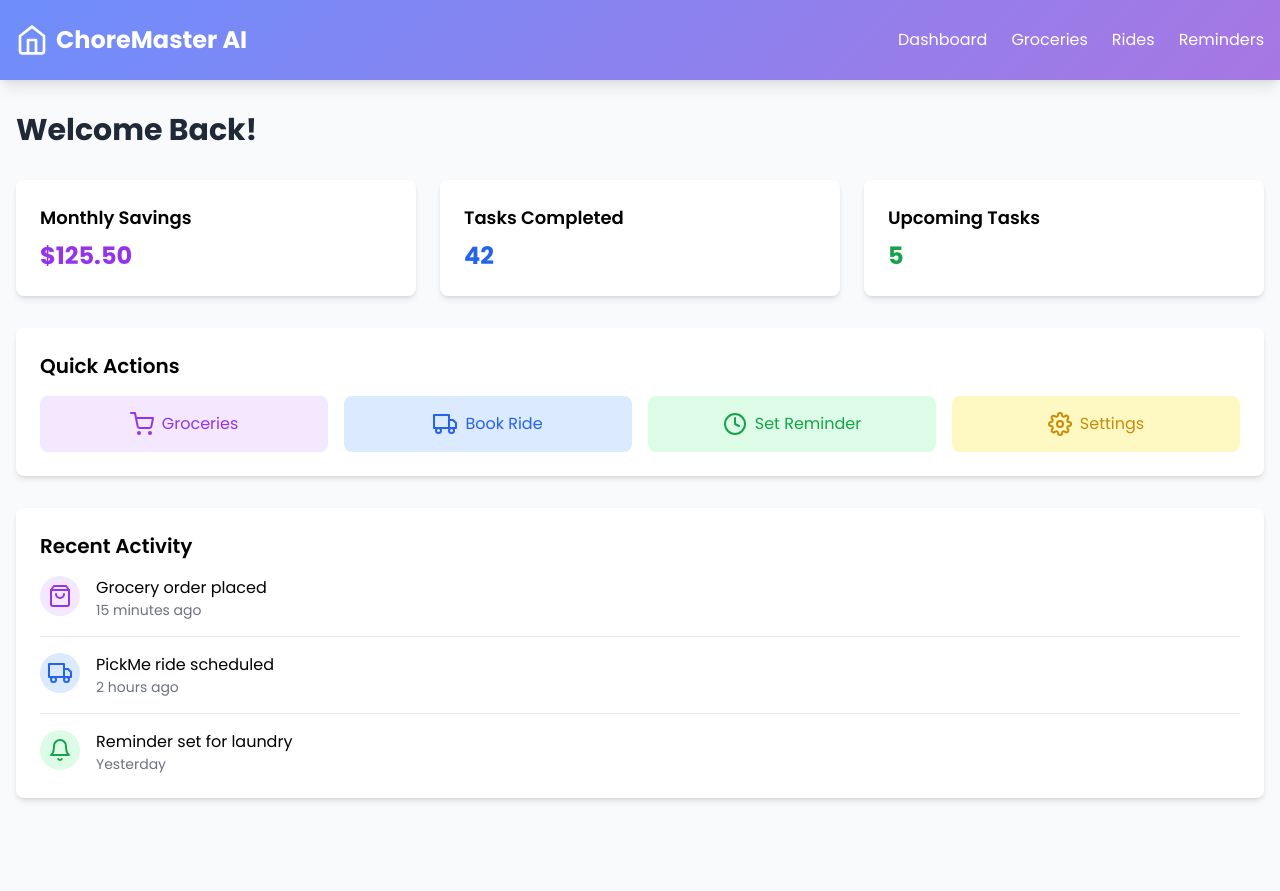
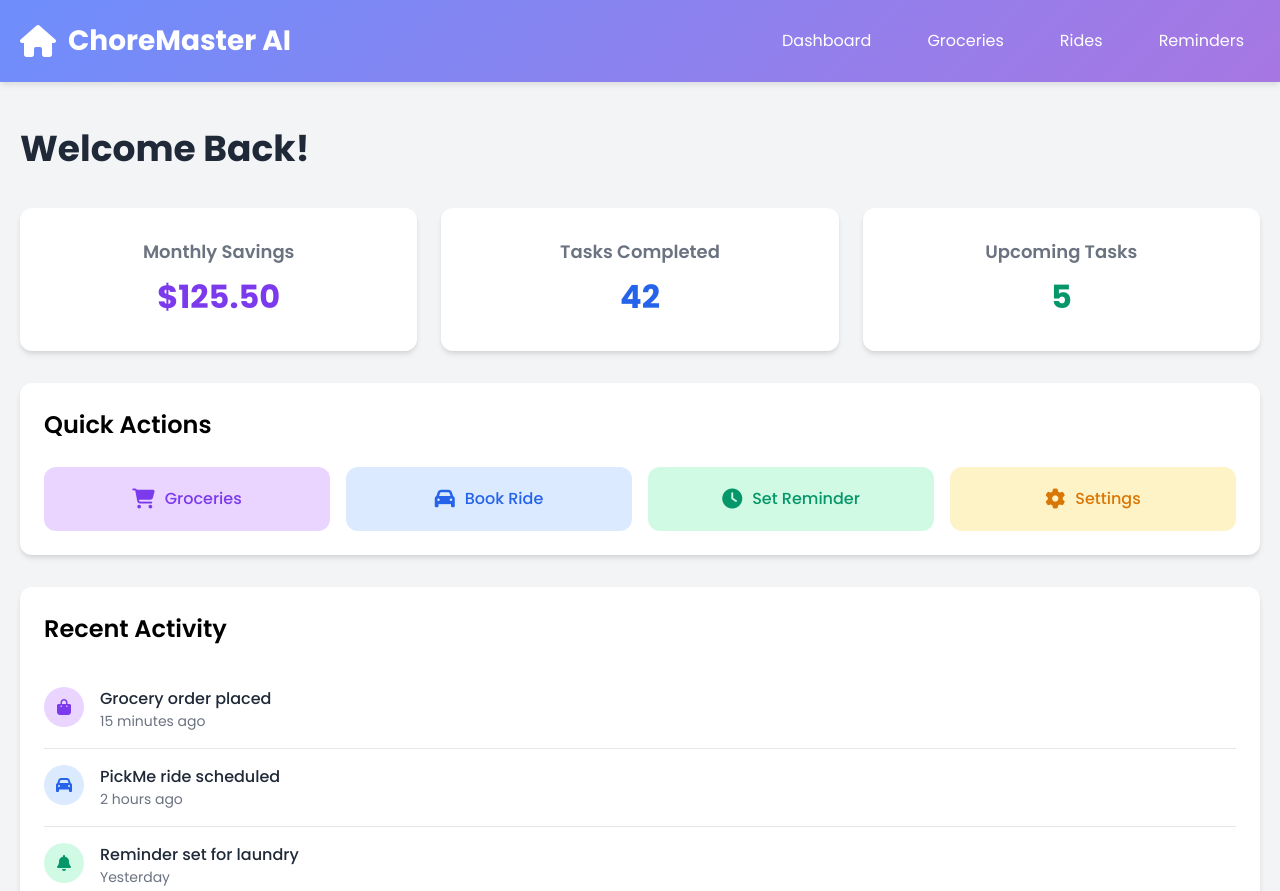
Before and after one commit to FaadhilS/choremaster-ai, a plain HTML site: page index.html in a window 1280 px wide. Shown: the top 891 px of the page. Before the commit the page ends 830 px from the top, so only its background shows below. Drawn offline with nearby package versions, Linux system fonts and the light colour scheme.

Commit message:
Update index.html

```diff
--- a/index.html
+++ b/index.html
@@ -5,122 +5,269 @@
     <meta name="viewport" content="width=device-width, initial-scale=1.0">
     <title>Dashboard | ChoreMaster AI</title>
     <script src="https://cdn.tailwindcss.com"></script>
-    <script src="https://unpkg.com/feather-icons"></script>
+    <link rel="stylesheet" href="https://cdnjs.cloudflare.com/ajax/libs/font-awesome/6.4.0/css/all.min.css">
     <style>
-        @import url('https://fonts.googleapis.com/css2?family=Poppins:wght@300;400;600;700&display=swap');
+        @import url('https://fonts.googleapis.com/css2?family=Poppins:wght@300;400;500;600;700&display=swap');
+
+        * {
+            margin: 0;
+            padding: 0;
+            box-sizing: border-box;
+        }
+
         body {
             font-family: 'Poppins', sans-serif;
+            background-color: #f3f4f6;
+            min-height: 100vh;
         }
+
         .gradient-bg {
             background: linear-gradient(135deg, #6e8efb, #a777e3);
         }
-        .task-card:hover {
+
+        .card {
+            background: white;
+            border-radius: 12px;
+            padding: 24px;
+            box-shadow: 0 4px 6px -1px rgba(0, 0, 0, 0.1), 0 2px 4px -1px rgba(0, 0, 0, 0.06);
+            transition: all 0.3s ease;
+        }
+
+        .card:hover {
             transform: translateY(-5px);
             box-shadow: 0 20px 25px -5px rgba(0, 0, 0, 0.1), 0 10px 10px -5px rgba(0, 0, 0, 0.04);
         }
+
+        .stat-card {
+            text-align: center;
+            padding: 30px;
+        }
+
+        .action-button {
+            display: flex;
+            align-items: center;
+            justify-content: center;
+            padding: 20px;
+            border-radius: 12px;
+            font-weight: 500;
+            transition: all 0.3s ease;
+            cursor: pointer;
+            border: none;
+            font-size: 16px;
+            gap: 10px;
+        }
+
+        .action-button:hover {
+            transform: scale(1.05);
+        }
+
+        .purple-button {
+            background-color: #e9d5ff;
+            color: #7c3aed;
+        }
+
+        .purple-button:hover {
+            background-color: #d8b4fe;
+        }
+
+        .blue-button {
+            background-color: #dbeafe;
+            color: #2563eb;
+        }
+
+        .blue-button:hover {
+            background-color: #bfdbfe;
+        }
+
+        .green-button {
+            background-color: #d1fae5;
+            color: #059669;
+        }
+
+        .green-button:hover {
+            background-color: #a7f3d0;
+        }
+
+        .yellow-button {
+            background-color: #fef3c7;
+            color: #d97706;
+        }
+
+        .yellow-button:hover {
+            background-color: #fde68a;
+        }
+
+        .activity-item {
+            display: flex;
+            align-items: start;
+            padding: 16px 0;
+            border-bottom: 1px solid #e5e7eb;
+        }
+
+        .activity-item:last-child {
+            border-bottom: none;
+        }
+
+        .icon-circle {
+            width: 40px;
+            height: 40px;
+            border-radius: 50%;
+            display: flex;
+            align-items: center;
+            justify-content: center;
+            margin-right: 16px;
+            flex-shrink: 0;
+        }
+
+        .container {
+            max-width: 1200px;
+            margin: 0 auto;
+            padding: 0 20px;
+        }
+
+        header {
+            padding: 20px 0;
+            box-shadow: 0 4px 6px -1px rgba(0, 0, 0, 0.1);
+        }
+
+        nav a {
+            color: white;
+            text-decoration: none;
+            padding: 8px 16px;
+            border-radius: 8px;
+            transition: background-color 0.3s ease;
+        }
+
+        nav a:hover {
+            background-color: rgba(255, 255, 255, 0.2);
+        }
+
+        .mobile-menu {
+            display: none;
+        }
+
+        @media (max-width: 768px) {
+            .desktop-nav {
+                display: none;
+            }
+
+            .mobile-menu {
+                display: block;
+                background: none;
+                border: none;
+                color: white;
+                font-size: 24px;
+                cursor: pointer;
+            }
+
+            .grid-cols-3 {
+                grid-template-columns: 1fr;
+            }
+
+            .grid-cols-4 {
+                grid-template-columns: 1fr;
+            }
+        }
     </style>
 </head>
-<body class="min-h-screen bg-gray-50">
-    <!-- Main Content -->
-    <div class="relative z-10">
+<body>
     <!-- Header -->
-        <header class="gradient-bg text-white shadow-lg">
-            <div class="container mx-auto px-4 py-6">
-                <div class="flex justify-between items-center">
-                    <div class="flex items-center space-x-2">
-                        <i data-feather="home" class="w-8 h-8"></i>
-                        <h1 class="text-2xl font-bold">ChoreMaster AI</h1>
+    <header class="gradient-bg">
+        <div class="container">
+            <div style="display: flex; justify-content: space-between; align-items: center;">
+                <div style="display: flex; align-items: center; gap: 12px;">
+                    <i class="fas fa-home" style="font-size: 32px; color: white;"></i>
+                    <h1 style="font-size: 28px; font-weight: 700; color: white;">ChoreMaster AI</h1>
                 </div>
-                    <nav class="hidden md:flex space-x-6">
-                        <a href="index.html" class="hover:text-gray-200 transition">Dashboard</a>
-                        <a href="groceries.html" class="hover:text-gray-200 transition">Groceries</a>
-                        <a href="rides.html" class="hover:text-gray-200 transition">Rides</a>
-                        <a href="reminders.html" class="hover:text-gray-200 transition">Reminders</a>
+                <nav class="desktop-nav" style="display: flex; gap: 24px;">
+                    <a href="index.html">Dashboard</a>
+                    <a href="groceries.html">Groceries</a>
+                    <a href="rides.html">Rides</a>
+                    <a href="reminders.html">Reminders</a>
                 </nav>
-                    <button class="md:hidden">
-                        <i data-feather="menu" class="w-6 h-6"></i>
+                <button class="mobile-menu">
+                    <i class="fas fa-bars"></i>
                 </button>
             </div>
         </div>
     </header>
 
-        <!-- Main Dashboard Content -->
-        <main class="container mx-auto px-4 py-8">
-            <h2 class="text-3xl font-bold text-gray-800 mb-8">Welcome Back!</h2>
+    <!-- Main Content -->
+    <main class="container" style="padding: 40px 20px;">
+        <h2 style="font-size: 36px; font-weight: 700; color: #1f2937; margin-bottom: 32px;">Welcome Back!</h2>
 
-            <div class="grid grid-cols-1 md:grid-cols-3 gap-6 mb-8">
-                <!-- Quick Stats -->
-                <div class="bg-white p-6 rounded-lg shadow-md">
-                    <h3 class="text-lg font-semibold mb-2">Monthly Savings</h3>
-                    <p class="text-2xl font-bold text-purple-600">$125.50</p>
+        <!-- Stats Grid -->
+        <div style="display: grid; grid-template-columns: repeat(auto-fit, minmax(250px, 1fr)); gap: 24px; margin-bottom: 32px;">
+            <div class="card stat-card">
+                <h3 style="font-size: 18px; font-weight: 600; color: #6b7280; margin-bottom: 8px;">Monthly Savings</h3>
+                <p style="font-size: 32px; font-weight: 700; color: #7c3aed;">$125.50</p>
             </div>
-                <div class="bg-white p-6 rounded-lg shadow-md">
-                    <h3 class="text-lg font-semibold mb-2">Tasks Completed</h3>
-                    <p class="text-2xl font-bold text-blue-600">42</p>
+            <div class="card stat-card">
+                <h3 style="font-size: 18px; font-weight: 600; color: #6b7280; margin-bottom: 8px;">Tasks Completed</h3>
+                <p style="font-size: 32px; font-weight: 700; color: #2563eb;">42</p>
             </div>
-                <div class="bg-white p-6 rounded-lg shadow-md">
-                    <h3 class="text-lg font-semibold mb-2">Upcoming Tasks</h3>
-                    <p class="text-2xl font-bold text-green-600">5</p>
+            <div class="card stat-card">
+                <h3 style="font-size: 18px; font-weight: 600; color: #6b7280; margin-bottom: 8px;">Upcoming Tasks</h3>
+                <p style="font-size: 32px; font-weight: 700; color: #059669;">5</p>
             </div>
         </div>
 
         <!-- Quick Actions -->
-            <div class="bg-white rounded-lg shadow-md p-6 mb-8">
-                <h3 class="text-xl font-semibold mb-4">Quick Actions</h3>
-                <div class="grid grid-cols-1 sm:grid-cols-2 lg:grid-cols-4 gap-4">
-                    <button onclick="window.location.href='groceries.html'" class="flex items-center justify-center p-4 bg-purple-100 text-purple-600 rounded-lg hover:bg-purple-200 transition">
-                        <i data-feather="shopping-cart" class="mr-2"></i> Groceries
+        <div class="card" style="margin-bottom: 32px;">
+            <h3 style="font-size: 24px; font-weight: 600; margin-bottom: 24px;">Quick Actions</h3>
+            <div style="display: grid; grid-template-columns: repeat(auto-fit, minmax(200px, 1fr)); gap: 16px;">
+                <button onclick="window.location.href='groceries.html'" class="action-button purple-button">
+                    <i class="fas fa-shopping-cart" style="font-size: 20px;"></i>
+                    <span>Groceries</span>
                 </button>
-                    <button onclick="window.location.href='rides.html'" class="flex items-center justify-center p-4 bg-blue-100 text-blue-600 rounded-lg hover:bg-blue-200 transition">
-                        <i data-feather="truck" class="mr-2"></i> Book Ride
+                <button onclick="window.location.href='rides.html'" class="action-button blue-button">
+                    <i class="fas fa-car" style="font-size: 20px;"></i>
+                    <span>Book Ride</span>
                 </button>
-                    <button onclick="window.location.href='reminders.html'" class="flex items-center justify-center p-4 bg-green-100 text-green-600 rounded-lg hover:bg-green-200 transition">
-                        <i data-feather="clock" class="mr-2"></i> Set Reminder
+                <button onclick="window.location.href='reminders.html'" class="action-button green-button">
+                    <i class="fas fa-clock" style="font-size: 20px;"></i>
+                    <span>Set Reminder</span>
                 </button>
-                    <button class="flex items-center justify-center p-4 bg-yellow-100 text-yellow-600 rounded-lg hover:bg-yellow-200 transition">
-                        <i data-feather="settings" class="mr-2"></i> Settings
+                <button class="action-button yellow-button">
+                    <i class="fas fa-cog" style="font-size: 20px;"></i>
+                    <span>Settings</span>
                 </button>
             </div>
         </div>
 
         <!-- Recent Activity -->
-            <div class="bg-white rounded-lg shadow-md p-6">
-                <h3 class="text-xl font-semibold mb-4">Recent Activity</h3>
-                <div class="space-y-4">
-                    <div class="flex items-start border-b pb-4">
-                        <div class="bg-purple-100 p-2 rounded-full mr-4">
-                            <i data-feather="shopping-bag" class="text-purple-600"></i>
+        <div class="card">
+            <h3 style="font-size: 24px; font-weight: 600; margin-bottom: 24px;">Recent Activity</h3>
+            <div>
+                <div class="activity-item">
+                    <div class="icon-circle" style="background-color: #e9d5ff;">
+                        <i class="fas fa-shopping-bag" style="color: #7c3aed;"></i>
                     </div>
                     <div>
-                            <p class="font-medium">Grocery order placed</p>
-                            <p class="text-sm text-gray-500">15 minutes ago</p>
+                        <p style="font-weight: 500; color: #1f2937;">Grocery order placed</p>
+                        <p style="font-size: 14px; color: #6b7280;">15 minutes ago</p>
                     </div>
                 </div>
-                    <div class="flex items-start border-b pb-4">
-                        <div class="bg-blue-100 p-2 rounded-full mr-4">
-                            <i data-feather="truck" class="text-blue-600"></i>
+                <div class="activity-item">
+                    <div class="icon-circle" style="background-color: #dbeafe;">
+                        <i class="fas fa-car" style="color: #2563eb;"></i>
                     </div>
                     <div>
-                            <p class="font-medium">PickMe ride scheduled</p>
-                            <p class="text-sm text-gray-500">2 hours ago</p>
+                        <p style="font-weight: 500; color: #1f2937;">PickMe ride scheduled</p>
+                        <p style="font-size: 14px; color: #6b7280;">2 hours ago</p>
                     </div>
                 </div>
-                    <div class="flex items-start">
-                        <div class="bg-green-100 p-2 rounded-full mr-4">
-                            <i data-feather="bell" class="text-green-600"></i>
+                <div class="activity-item">
+                    <div class="icon-circle" style="background-color: #d1fae5;">
+                        <i class="fas fa-bell" style="color: #059669;"></i>
                     </div>
                     <div>
-                            <p class="font-medium">Reminder set for laundry</p>
-                            <p class="text-sm text-gray-500">Yesterday</p>
+                        <p style="font-weight: 500; color: #1f2937;">Reminder set for laundry</p>
+                        <p style="font-size: 14px; color: #6b7280;">Yesterday</p>
                     </div>
                 </div>
             </div>
         </div>
     </main>
-    </div>
-
-    <script>
-        feather.replace();
-    </script>
 </body>
 </html>
```
Lines whose indentation alone changed are shown as unchanged.
